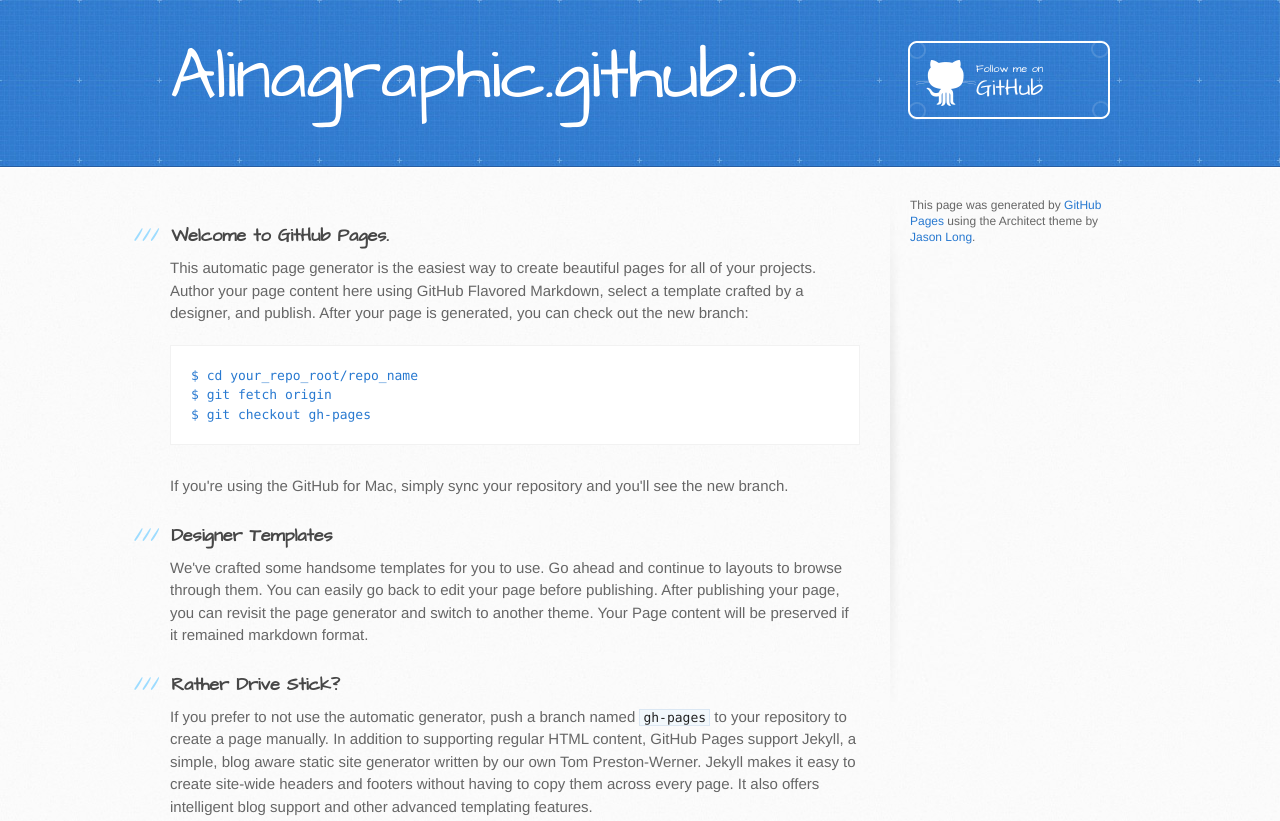
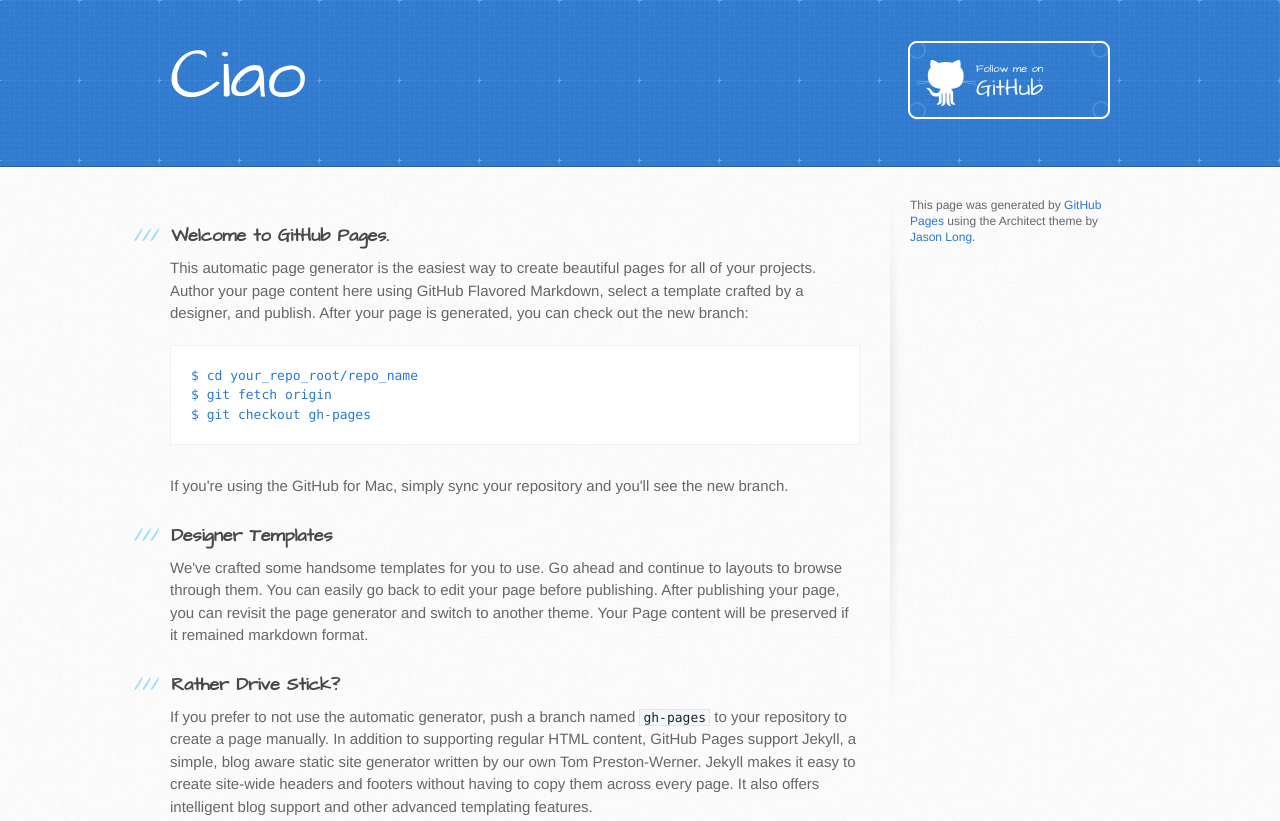
Before and after one commit to alinagraphic/alinagraphic.github.io, a plain HTML site: page index.html in a window 1280 px wide. Shown: the top 821 px of the page. Drawn offline with Linux system fonts and the light colour scheme.

Commit message:
Update index.html

```diff
--- a/index.html
+++ b/index.html
@@ -19,7 +19,7 @@
   <body>
     <header>
       <div class="inner">
-        <h1>Alinagraphic.github.io</h1>
+        <h1>Ciao</h1>
         <h2></h2>
         <a href="https://github.com/alinagraphic" class="button"><small>Follow me on</small>GitHub</a>
       </div>
```
